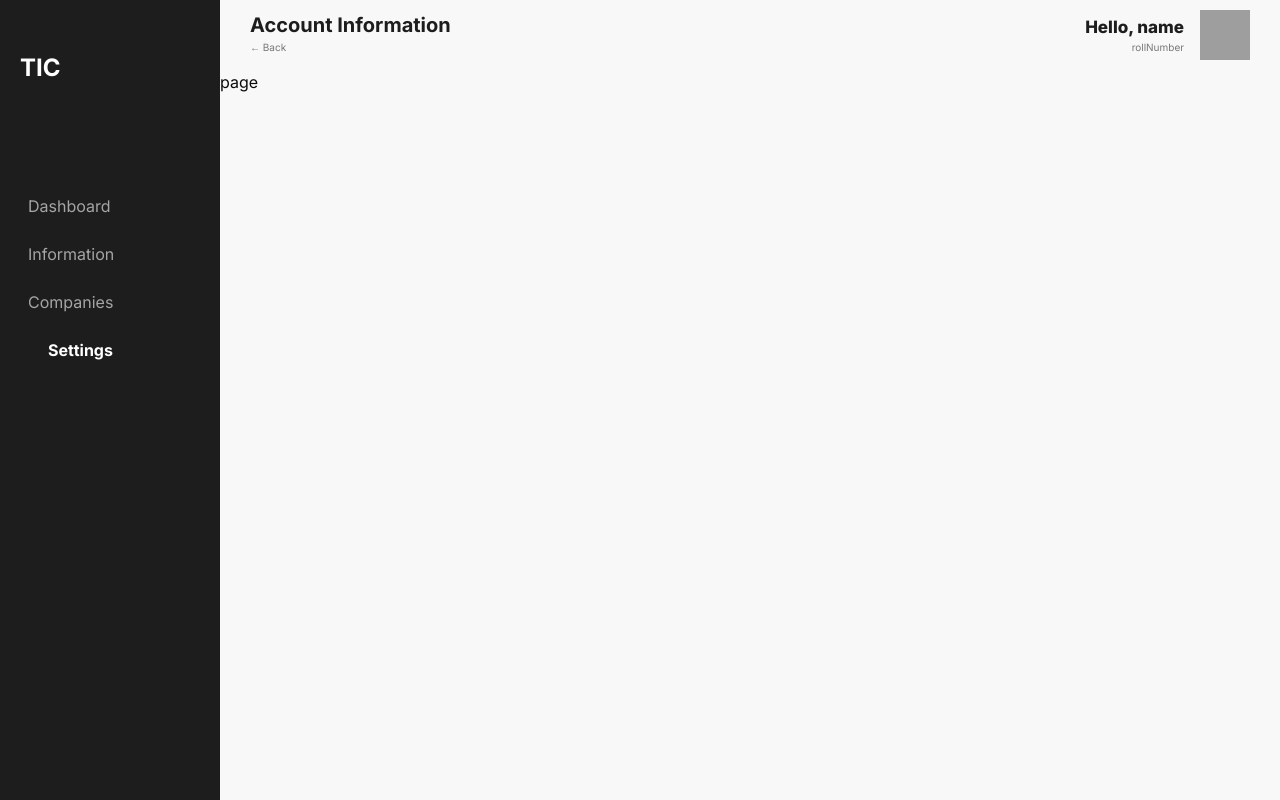
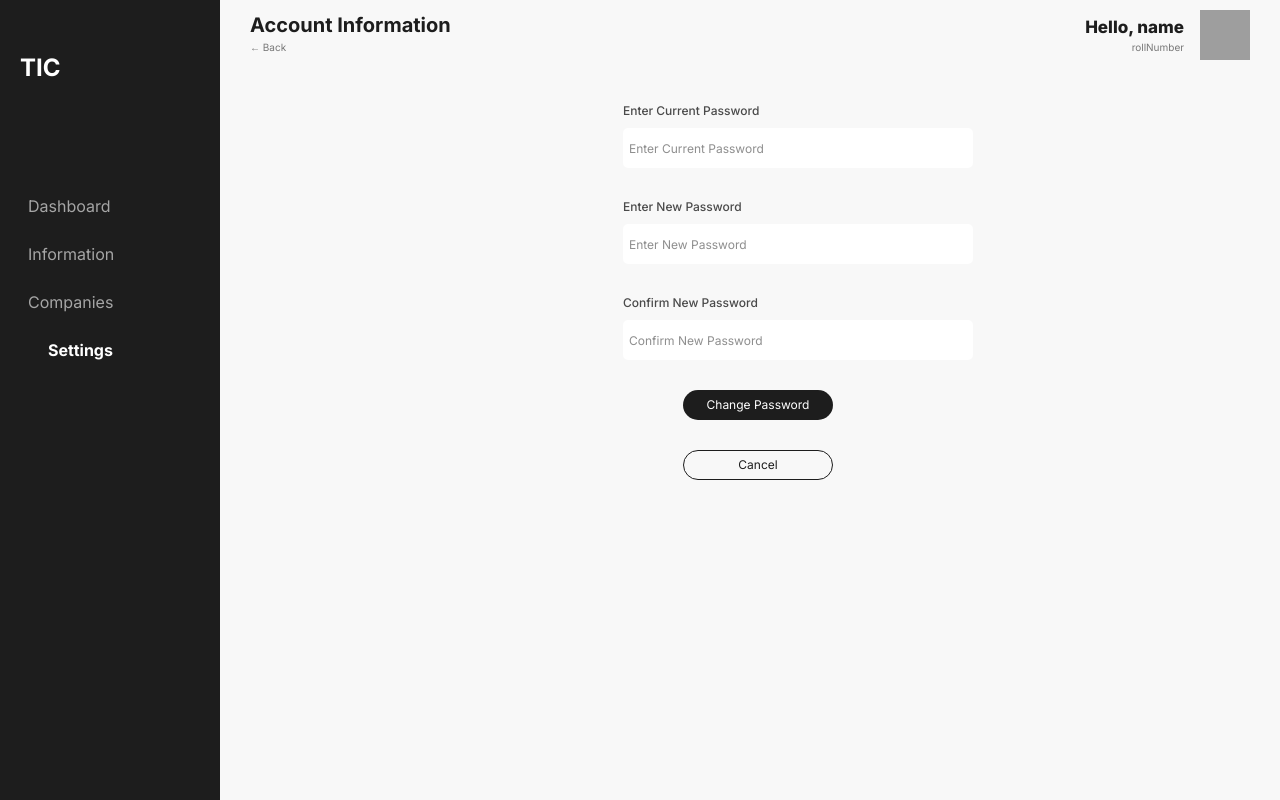
Before and after one commit to Arif20484423/Tic-Web-App, a Next.js app: page /change-password in a window 1280 px wide. Built offline with nearby package versions, Linux system fonts and the light colour scheme; grey boxes are pictures that could not be loaded.

Commit message:
change password added

```diff
--- a/src/app/(secure)/change-password/page.jsx
+++ b/src/app/(secure)/change-password/page.jsx
@@ -1,9 +1,51 @@
+"use client";
 import React from 'react'
+import Input from "@/components/user-details/Input";
+import Button from "@/components/auth/Button";
+import { useState } from "react";
+
+
 
 const page = () => {
+  const [currPassword, setCurrpassword] = useState("");
+  const [newPassword, setNewPassword] = useState("");
   return (
-    <div>page</div>
-  )
+    <div className="flex flex-col item-center justify-center p-8 w-[30%] m-auto bg-[var(--blackColor-050)] gap-[30px]">
+      <Input
+        size="large"
+        label="Enter Current Password"
+        type="password"
+        placeholder="Enter Current Password"
+        value={currPassword}
+        setValue={setCurrpassword}
+      />
+      <Input
+        size="large"
+        label="Enter New Password"
+        type="password"
+        placeholder="Enter New Password"
+        value={newPassword}
+        setValue={setNewPassword}
+      />
+      <Input
+        size="large"
+        label="Confirm New Password"
+        type="email"
+        placeholder="Confirm New Password"
+        value={newPassword}
+        setValue={setNewPassword}
+      />
+
+      <div className="flex flex-col px-15 gap-[30px]">
+        <Button size="medium" variant="filled" children type="button">
+          Change Password
+        </Button>
+        <Button size="medium" variant="outline" children type="button">
+          Cancel
+        </Button>
+      </div>
+    </div>
+  );
 }
 
 export default page
--- a/src/components/auth/Button.jsx
+++ b/src/components/auth/Button.jsx
@@ -1,14 +1,23 @@
 "use client"
 import React from "react";
-const Button = ({children, type = "button", ...props}) => {
+const Button = ({size = "large", variant = "filled", children, type = "button", ...props}) => {
+    const sizeClasses = {
+        large: "w-[215px]",
+        medium: "w-[150px]"
+    }
+    const variantClasses = {
+        filled:"bg-[var(--primaryColor-500)] text-[var(--textColor-white)]",
+        outline: "border-1 border-[var(--primaryColor-500)] bg-transparent text-[var(--textColor-primary)]"
+    }
     return(
         <>
         <button
         type = {type}
         {...props}
-        className=" w-[215px] h-[30px] bg-[var(--primaryColor-500)] border-0 rounded-[30px] text-[12px] text-[var(--textColor-white)]
+        className={` ${sizeClasses[size]} h-[30px] ${variantClasses[variant]} rounded-[30px] text-[12px]
         hover:text-[14px]
-        transition-all duration-300 ease-in-out"
+        transition-all duration-300 ease-in-out
+        disabled:opacity-50 disabled:cursor-not-allowed`}
         >
             {children}
         </button>
--- a/src/components/user-details/Input.jsx
+++ b/src/components/user-details/Input.jsx
@@ -13,7 +13,7 @@ const Input = ({size, label, priority, type, placeholder = "Enter details", valu
         <>
         <div className={`flex flex-col justify-center items-center ${sizeClasses[size]} `}>
             <div className="flex flex-row w-full justify-between">
-                <span className=" text-[12px] text-[var(--textColor-secondary)] font-medium">{label}</span>
+                <span className=" text-[12px] text-[var(--textColor-secondary)] font-medium mb-2">{label}</span>
                 <span className={`text-[10px] ${priorityColor[priority]}`}>{priority}</span>
             </div>
             <input
--- a/src/components/user-details/UserDetails.jsx
+++ b/src/components/user-details/UserDetails.jsx
@@ -21,6 +21,7 @@ const UserDetails = () => {
   const [ug, setUg] = useState("");
   const [pg, setPg] = useState("");
   const [resume, setResume] = useState("");
+  const [gender,setGender]=useState("");
 
   return (
     <div className="grid grid-cols-2 gap-4 p-4 w-[80%] m-auto bg-[var(--blackColor-050)] ">
@@ -91,8 +92,8 @@ const UserDetails = () => {
         size="large"
         label="Gender"
         priority="required"
-        value={collegeEmail}
-        setValue={setCollegeEmail}
+        value={gender}
+        setValue={setGender}
       />
       <Input
         size="large"
```
